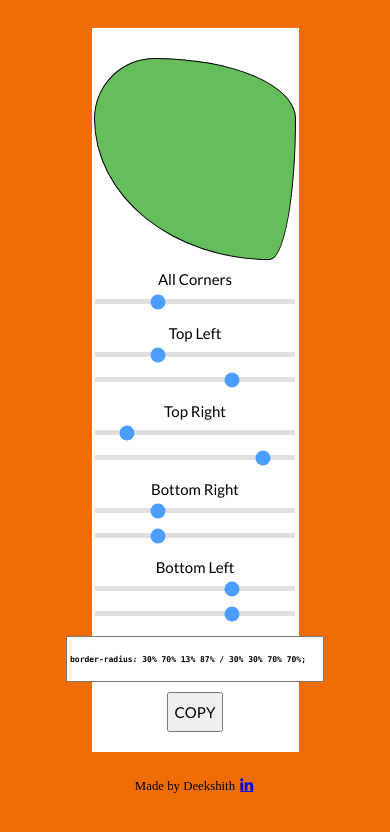
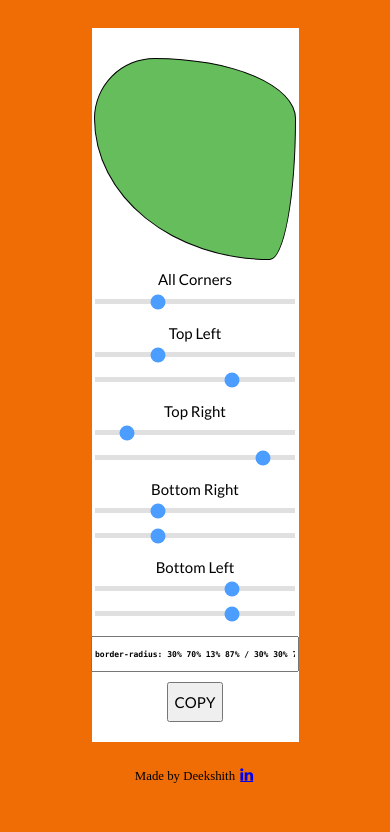
Before and after one commit to bndkn24/border-radius-previewer, a plain HTML site: page index.html in a window 390 px wide. Drawn offline with Linux system fonts and the light colour scheme.

Commit message:
Modified styles to make the site responsive

```diff
--- a/styles.css
+++ b/styles.css
@@ -103,8 +103,8 @@ footer {
 @media only screen and (max-width: 840px) {
   input[type="text"] {
     margin: 10px;
-    width: 250px;
-    height: 40px;
+    width: 200px;
+    height: 30px;
     font: 8px Monaco, "Courier New", monospace;
     font-weight: bold;
   }
```
